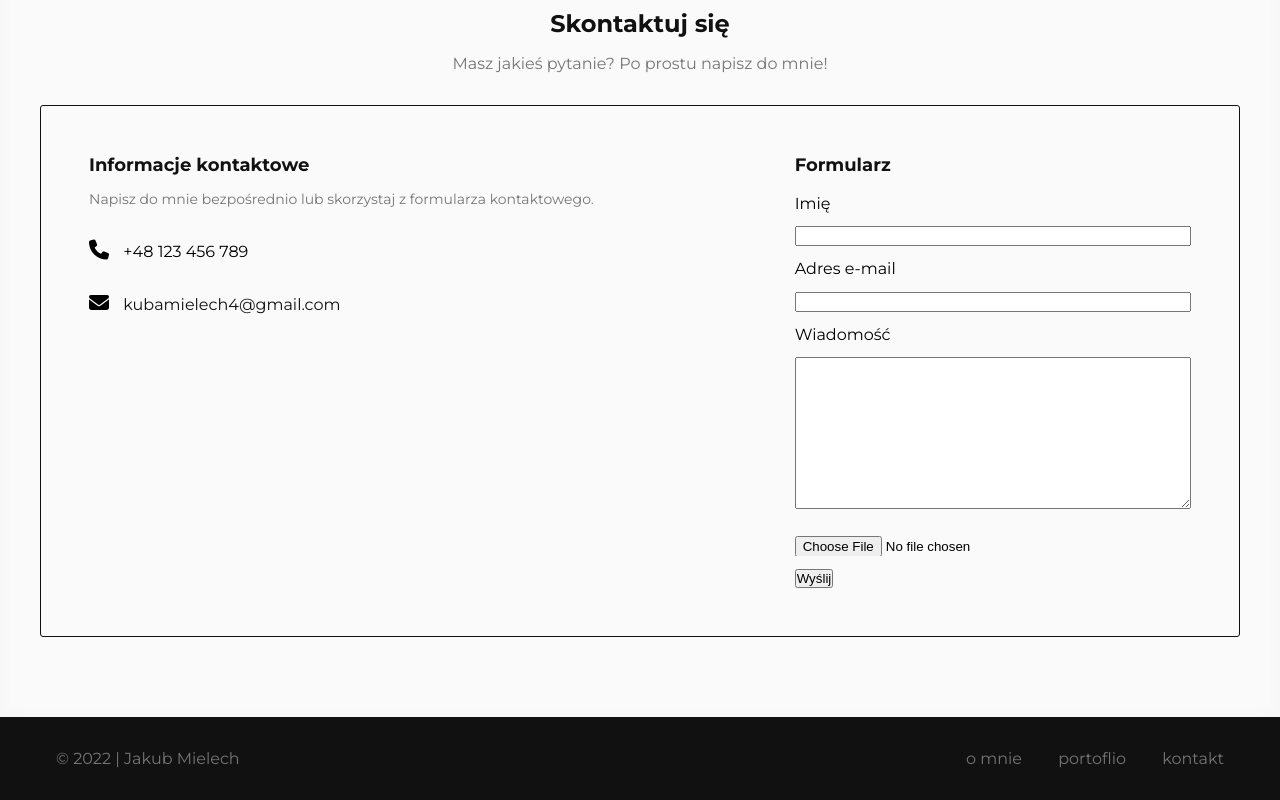
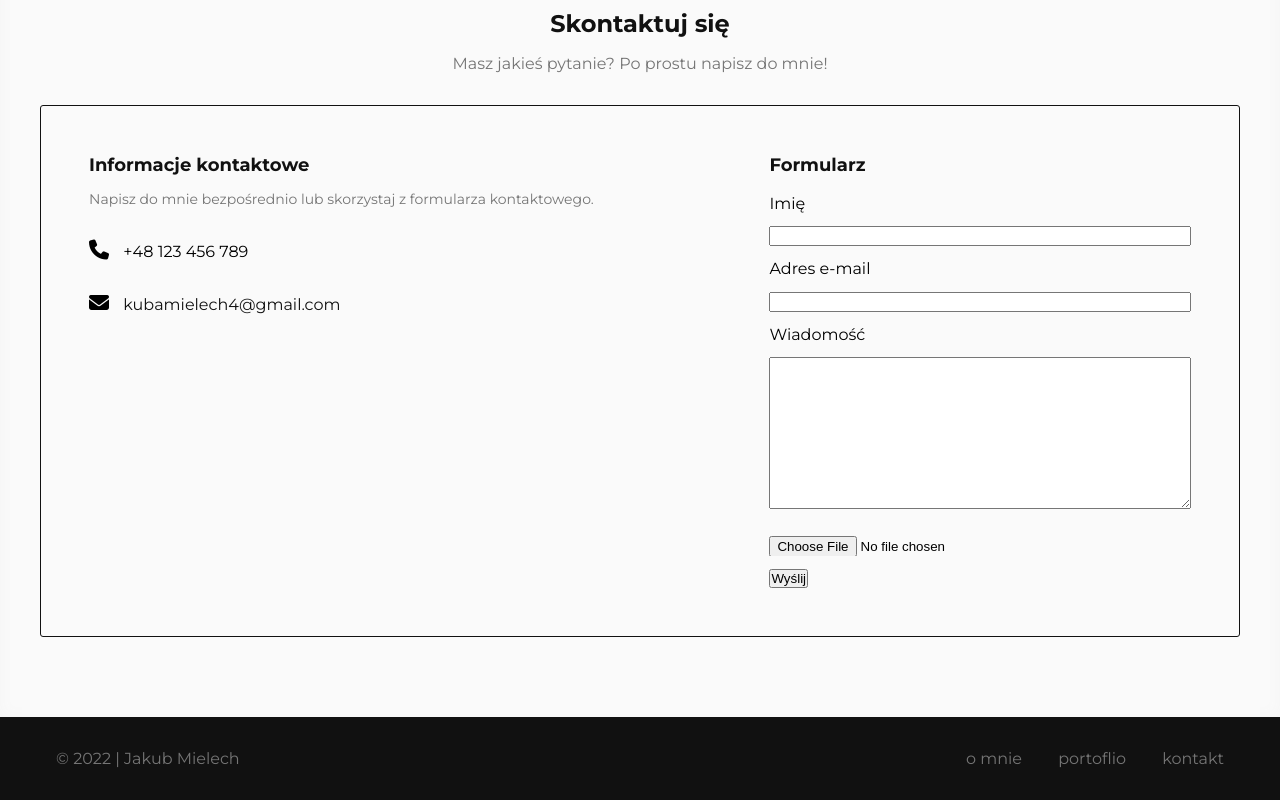
Before and after one commit to kubamielech/Portfolio, a website: page index.html in a window 1280 px wide. Shown: the part 1746-2546 px from the top of the page. Drawn offline with Linux system fonts and the light colour scheme.

Commit message:
Add files via upload

```diff
--- a/src/sass/_large.scss
+++ b/src/sass/_large.scss
@@ -147,10 +147,15 @@
             align-items: start;
             flex-direction: row;
             padding: 2em;
+            width: 100%;
+        }
+
+        &__info {
+            width: 60%;
         }
 
         &__form-box {
-            width: 60%;
+            width: 40%;
         }
     }
 }
--- a/src/sass/main.scss
+++ b/src/sass/main.scss
@@ -401,6 +401,8 @@ body {
 		&-text {
 			margin: 1em 0;
 			width: 100%;
+			min-width: 100%;
+			max-width: 100%;
 		}
 	}
 }
```
Also changed, not shown: dist/css/main.min.css.
